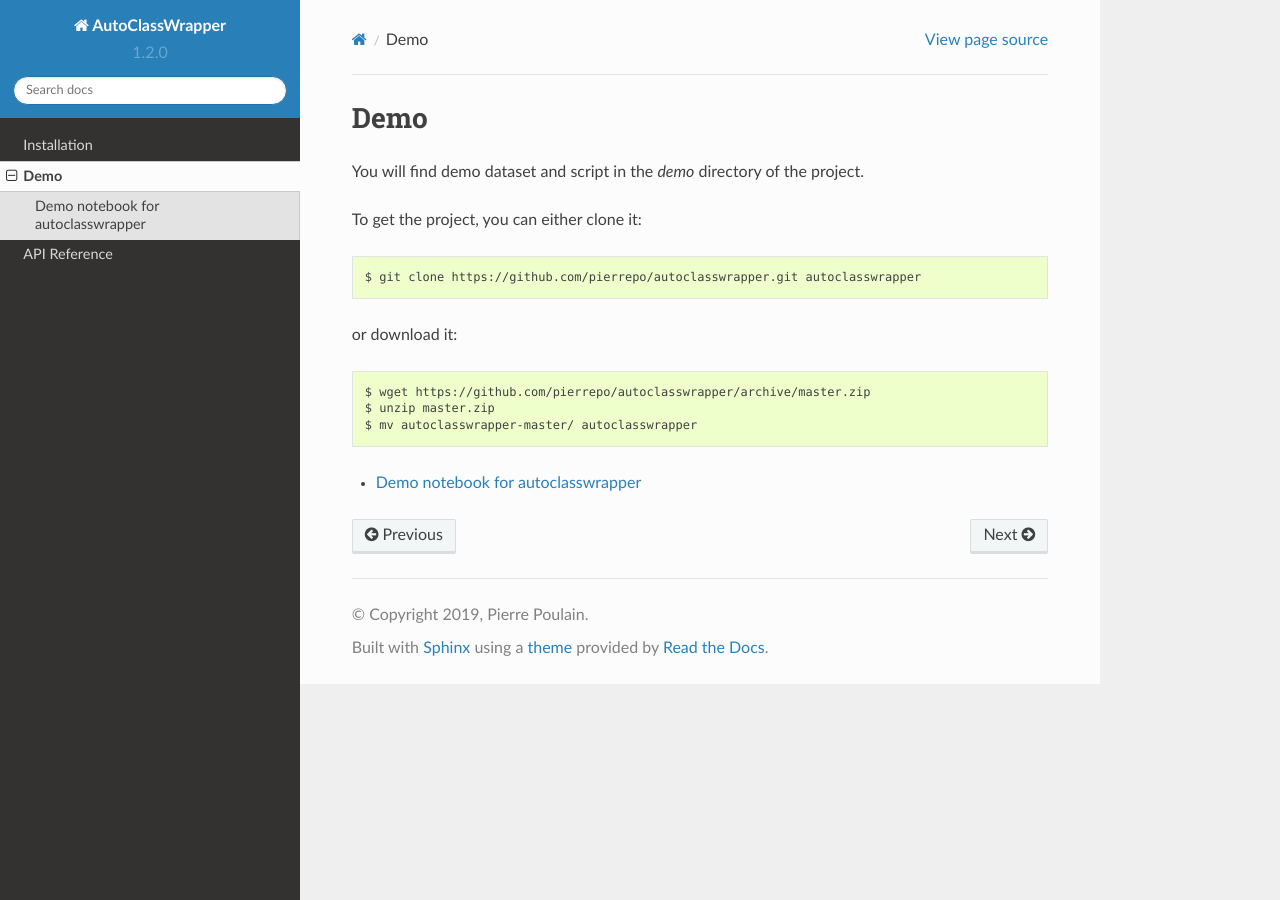
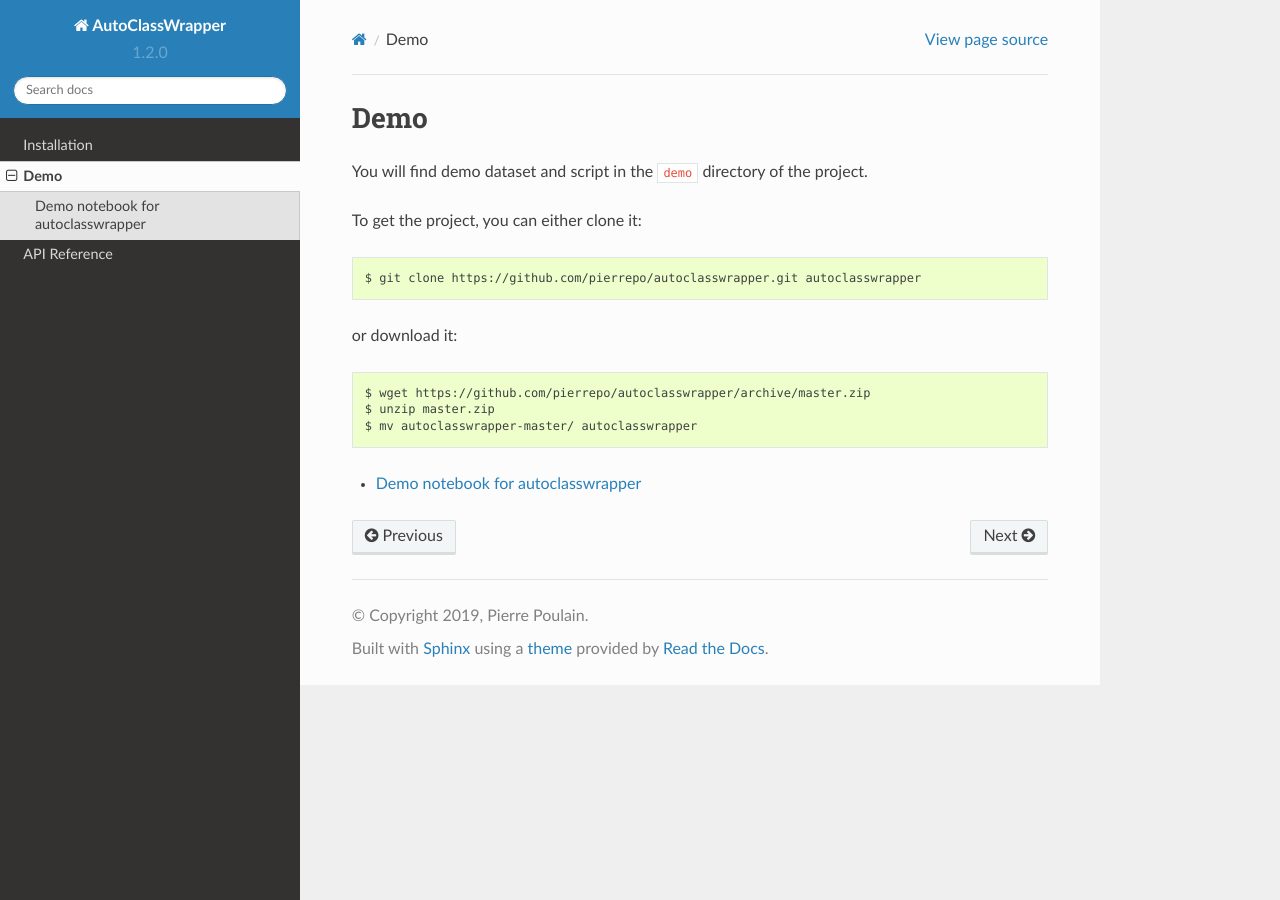
Before and after one commit to pierrepo/autoclasswrapper, a Sphinx documentation site: the page built from doc/source/demo.rst, in a window 1280 px wide. Built offline with Sphinx 7.4.7 and the Read the Docs theme 2.0.0, drawn with Linux system fonts in a browser that asks for light colours.

```diff
--- a/doc/source/demo.rst
+++ b/doc/source/demo.rst
@@ -1,7 +1,7 @@
 Demo
 ====
 
-You will find demo dataset and script in the `demo` directory of the project.
+You will find demo dataset and script in the ``demo`` directory of the project.
 
 To get the project, you can either clone it:
 
```
Also changed, not shown: 2 other files.
